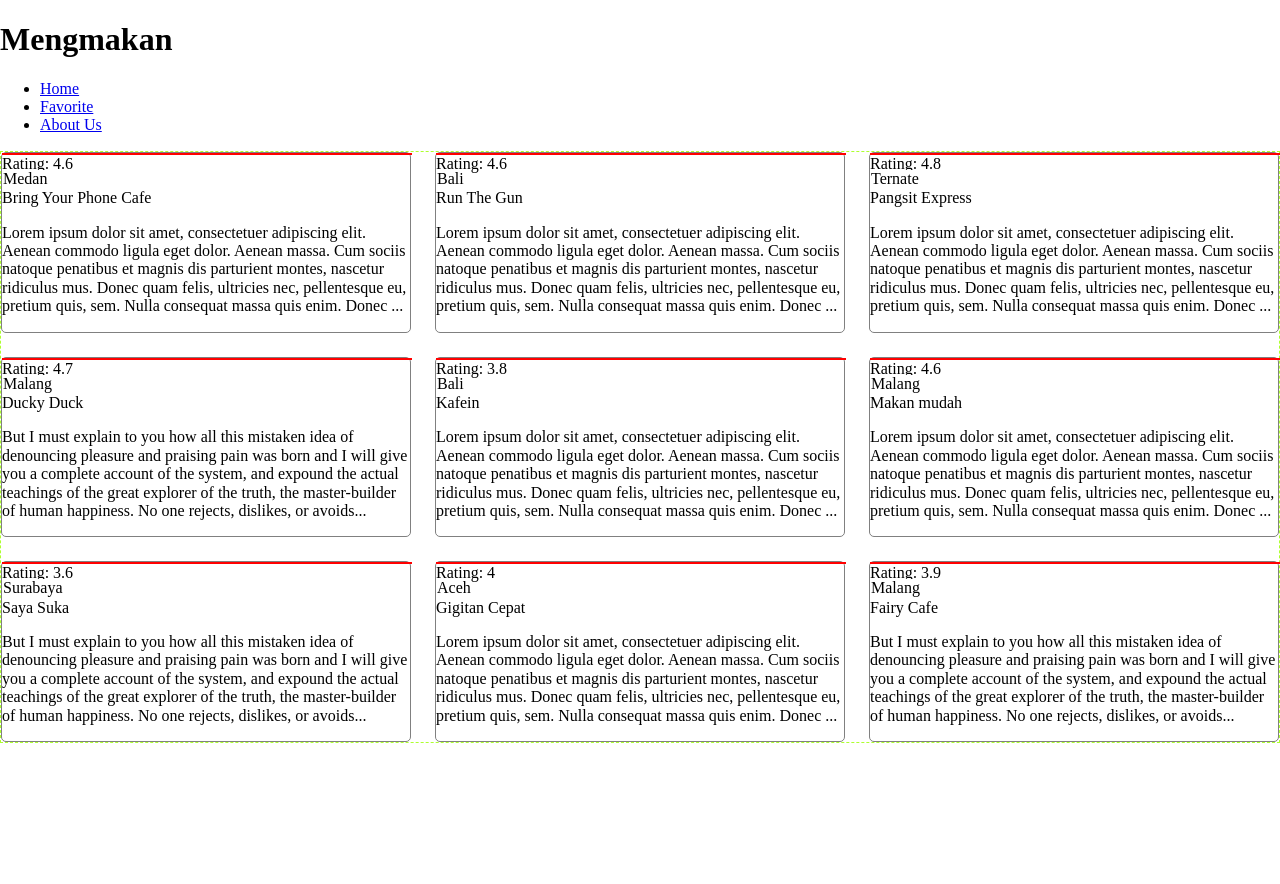
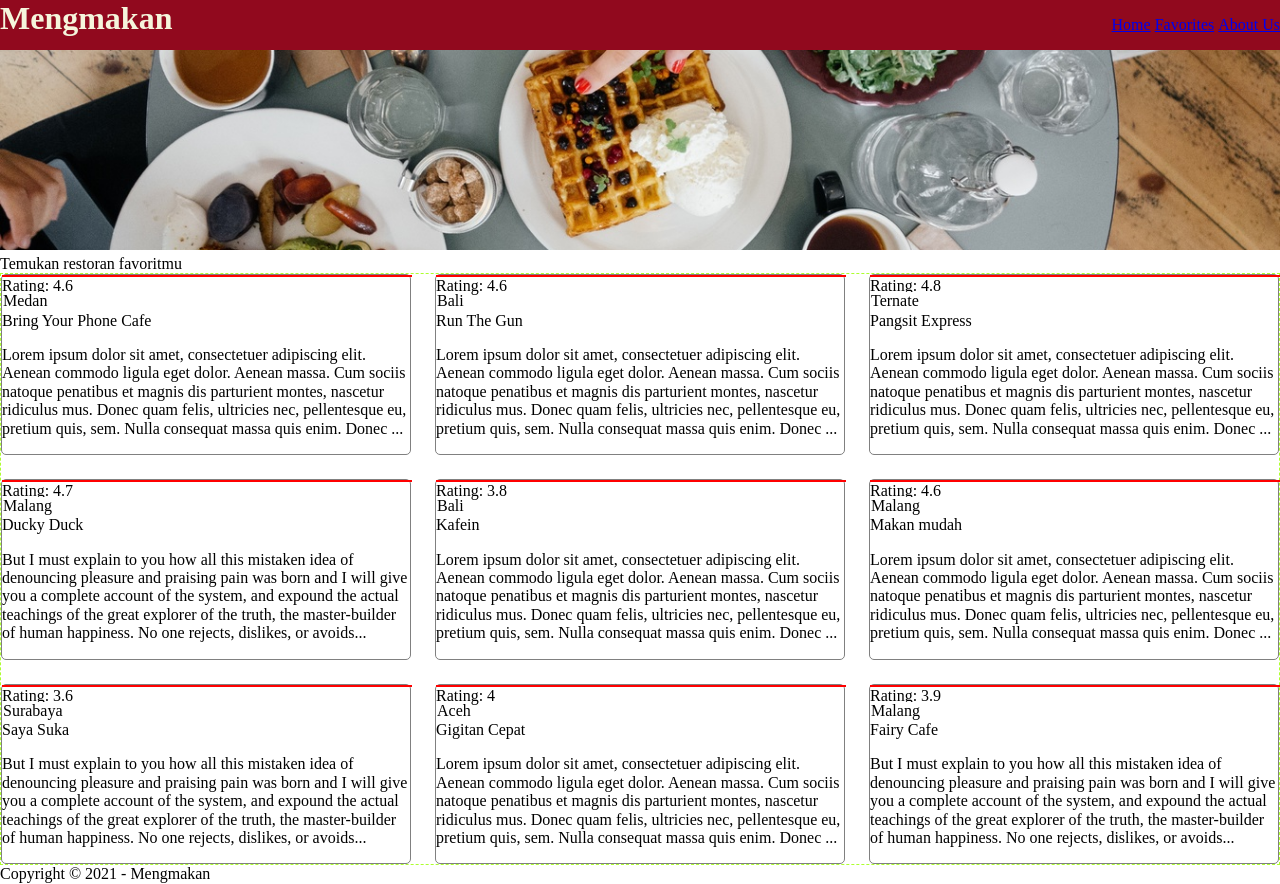
Before and after one commit to stoikal/mengmakan, a website built with webpack: page src/templates/index.html in a window 1280 px wide. Before the commit the page ends 800 px from the top, so only its background shows below. Built offline with nearby package versions, Linux system fonts and the light colour scheme.

Commit message:
feat(navbar): improve styling

```diff
--- /dev/null
+++ b/src/scripts/components/ListContainer/index.js
@@ -0,0 +1,23 @@
+import styles from './listContainer.module.css';
+
+export default class RestaurantList {
+  constructor(list, renderItem) {
+    this.list = list || [];
+    this.renderItem = renderItem;
+  }
+
+  render() {
+    const container = document.createElement('div');
+    container.className = styles.listContainer;
+
+    this.list.forEach((item) => {
+      const itemEl = this.renderItem(item);
+
+      container.append(
+        itemEl.render()
+      )
+    })
+
+    return container;
+  }
+}
--- a/src/scripts/components/RestaurantList/index.js
+++ /dev/null
@@ -1,23 +0,0 @@
-import RestaurantCard from '../RestaurantCard';
-import styles from './listContainer.module.css';
-
-export default class RestaurantList {
-  constructor(list) {
-    this.list = list || [];
-  }
-
-  render() {
-    const wrapperEl = document.createElement('div');
-    wrapperEl.className = styles.listContainer;
-
-    this.list.forEach((restaurant) => {
-      const card = new RestaurantCard(restaurant);
-
-      wrapperEl.append(
-        card.render()
-      )
-    })
-
-    return wrapperEl;
-  }
-}
--- a/src/scripts/components/SideNav/index.js
+++ b/src/scripts/components/SideNav/index.js
@@ -11,7 +11,7 @@ export default class SideNav {
     nav.innerHTML = `
       <div><a href="/">Home</a></div>
       <div><a href="/">Favorites</a></div>
-      <div><a href="/">Home</a></div>
+      <div><a href="/">About Us</a></div>
     `
     nav.addEventListener('click', (e) => e.stopPropagation())
 
@@ -29,7 +29,7 @@ export default class SideNav {
     const button = document.createElement('button');
     button.className =styles.button;
     button.innerHTML = `
-      <span>hello</span>
+      <span>&#9776;</span>
     `
 
     return button;
--- a/src/scripts/components/SideNav/sideNav.module.css
+++ b/src/scripts/components/SideNav/sideNav.module.css
@@ -3,8 +3,14 @@
 }
 
 .button {
-  position: relative;
-  overflow: hidden;
+  border: none;
+  padding: none;
+  border-radius: 50%;
+  height: 48px;
+  width: 48px;
+  font-size: x-large;
+  color: white;
+  background-color: transparent;
 }
 
 .overlay {
--- a/src/scripts/index.js
+++ b/src/scripts/index.js
@@ -1,23 +1,30 @@
 import 'regenerator-runtime'; /* for async await transpile */
 import '../styles/main.css';
 import data from '../DATA';
-import RestaurantList from './components/RestaurantList';
+import ListContainer from './components/ListContainer';
 import SideNav from './components/SideNav';
+import Card from './components/RestaurantCard';
 
 class DOM {
-  static render(el, parentId) {
-    const parent = document.getElementById(parentId);
-    parent.append(...el)
+  static insert(el, parentEl) {
+    parentEl.append(el)
   }
 }
 
-const restaurantList = new RestaurantList(data.restaurants);
 const sideNav = new SideNav();
+const restaurantList = new ListContainer(
+  data.restaurants,
+  (item) => {
+    return new Card(item)
+  }
+);
 
-DOM.render(
-  [
-    restaurantList.render(),
-    sideNav.render()
-  ],
-  'restaurant-list'
+DOM.insert(
+  restaurantList.render(),
+  document.getElementById('restaurant-list')
 )
+
+DOM.insert(
+  sideNav.render(),
+  document.getElementById('navbar-wrapper')
+)
--- a/src/styles/main.css
+++ b/src/styles/main.css
@@ -1,5 +1,51 @@
 @import url('./normalize.css');
 
-img {
+
+/* :root {
+  --color-1: #e40017;
+  --color-2: #f4c983;
+  --color-3: #5b6d5b;
+  --color-4: #484018;
+} */
+
+:root {
+  --color-1: #91091e;
+  --color-2: #da723c;
+  --color-3: #c39e5c;
+  --color-4: #fdf1d6;
+}
+
+#header {
+  background-color: var(--color-1);
+  color: beige;
+  display: flex;
+  justify-content: space-between;
+}
+
+#header > h1 {
+  margin: 0;
+}
+
+.nav-lg {
+  display: none;
+}
+
+.nav-lg ul {
+  list-style: none;
+}
+
+.nav-lg li {
+  display: inline;
+}
+
+#jumbotron-wrapper > img {
+  width: 100%;
+  height: 200px;
+  object-fit: cover;
+}
+
+@media screen and (min-width: 800px) {
+  .nav-lg {
     display: block;
+  }
 }
--- a/src/templates/index.html
+++ b/src/templates/index.html
@@ -2,26 +2,33 @@
 <html lang="en">
   <head>
     <meta charset="UTF-8">
+    <meta name="viewport" content="width=device-width, initial-scale=1.0">
     <title>Mengmakan</title>
   </head>
   <body>
-    <header>
-      <div>
-        <h1>Mengmakan</h1>
-        <nav>
+    <header id="header">
+      <h1>Mengmakan</h1>
+      <div id="navbar-wrapper">
+        <nav class="nav-lg">
           <ul>
             <li><a href="/">Home</a></li>
-            <li><a href="#">Favorite</a></li>
+            <li><a href="#">Favorites</a></li>
             <li><a href="https://xlaks.github.io">About Us</a></li>
           </ul>
         </nav>
       </div>
     </header>
+    <div id="jumbotron-wrapper">
+      <img src="/images/heros/hero-image_2.jpg" alt="tampak atas acara makan bersama"/>
+      <span>Temukan restoran favoritmu</span>
+    </div>
     <main>
       <div id="restaurant-list">
-
       </div>
     </main>
+    <footer>
+      <span>Copyright © 2021 - Mengmakan</span>
+    </footer>
     <!-- <h1>Mengmakan</h1>
     <p>Hallo coders! Anda berhasil menjalankan starter project.</p>
     <p>Jangan lupa untuk menggunakan salah satu gambar yang berada pada ./images/heros sebagai background hero elemen</p>
--- a/webpack.common.js
+++ b/webpack.common.js
@@ -24,6 +24,15 @@ module.exports = {
             }
           },
         ],
+        include: /\.module\.css$/
+      },
+      {
+        test: /\.css$/,
+        use: [
+          'style-loader',
+          'css-loader'
+        ],
+        exclude: /\.module\.css$/
       },
     ],
   },
```
Also changed, not shown: src/scripts/components/ListContainer/listContainer.module.css (renamed from src/scripts/components/RestaurantList/listContainer.module.css).
